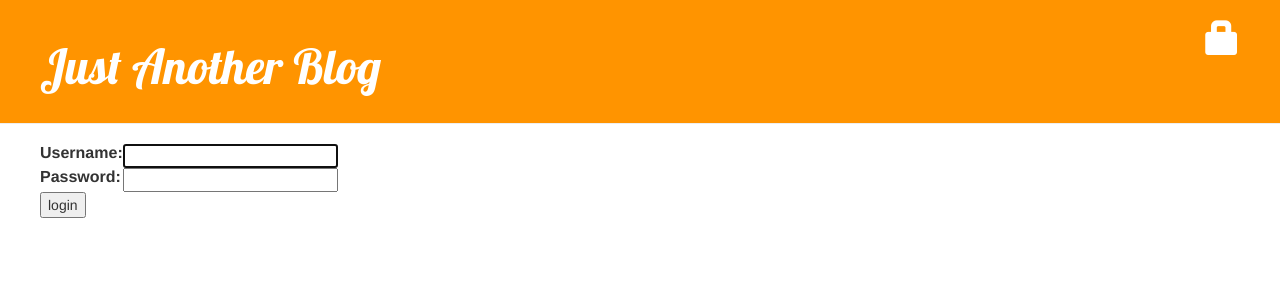
After one commit to mayankshekhar03/my-first-blog, a Django app: page /accounts/login/ in a window 1280 px wide. The commit adds this page. Shown: the top 300 px of the page. Run offline with Django 3.2, Linux system fonts and the light colour scheme; some libraries are stand-ins or nearby versions.

Commit message:
added user authentication

```diff
--- a/blog/templates/blog/base.html
+++ b/blog/templates/blog/base.html
@@ -10,10 +10,13 @@
 <body>
     <div class="page-header">
         {% if user.is_authenticated %}
+            <a href="{% url 'post_new' %}" class="top-menu"><span class="glyphicon glyphicon-plus"></span></a>
             <a href="{% url 'post_draft_list' %}" class="top-menu"><span class="glyphicon glyphicon-edit"></span></a>
-            <a href="{% url 'post_new' %}" class="top-menu"><span class="glyphicon glyphicon-plus"></span></a>
+            <p class="top-menu">Hello {{ user.username }} <small>(<a href="{% url 'logout' %}">Log out</a>)</small></p>
+        {% else %}
+            <a href="{% url 'login' %}" class="top-menu"><span class="glyphicon glyphicon-lock"></span></a>
         {% endif %}
-        <h1><a href="/">Mayank's Blog</a></h1>
+        <h1><a href="/">Just Another Blog</a></h1>
     </div>
     <div class="content container">
         <div class="row">
--- /dev/null
+++ b/blog/templates/registration/login.html
@@ -0,0 +1,24 @@
+{% extends "blog/base.html" %}
+
+{% block content %}
+    {% if form.errors %}
+        <p>Your username and password didn't match. Please try again.</p>
+    {% endif %}
+
+    <form method="post" action="{% url 'login' %}">
+    {% csrf_token %}
+        <table>
+        <tr>
+            <td>{{ form.username.label_tag }}</td>
+            <td>{{ form.username }}</td>
+        </tr>
+        <tr>
+            <td>{{ form.password.label_tag }}</td>
+            <td>{{ form.password }}</td>
+        </tr>
+        </table>
+
+        <input type="submit" value="login" />
+        <input type="hidden" name="next" value="{{ next }}" />
+    </form>
+{% endblock %}
--- a/blog/views.py
+++ b/blog/views.py
@@ -4,6 +4,7 @@ from django.utils import timezone
 from django.shortcuts import render, get_object_or_404
 from .forms import PostForm
 from django.shortcuts import redirect
+from django.contrib.auth.decorators import login_required
 
 def post_list(request):
     posts = Post.objects.filter(published_date__lte=timezone.now()).order_by('-published_date')
@@ -13,6 +14,7 @@ def post_detail(request, pk):
     post = get_object_or_404(Post, pk=pk)
     return render(request, 'blog/post_detail.html', {'post': post})
 
+@login_required
 def post_new(request):
     if request.method == "POST":
         form = PostForm(request.POST)
@@ -25,6 +27,7 @@ def post_new(request):
         form = PostForm()
     return render(request, 'blog/post_edit.html', {'form': form})
 
+@login_required
 def post_edit(request, pk):
     post = get_object_or_404(Post, pk=pk)
     if request.method == "POST":
@@ -38,6 +41,7 @@ def post_edit(request, pk):
         form = PostForm(instance=post)
     return render(request, 'blog/post_edit.html', {'form': form})
 
+@login_required
 def post_draft_list(request):
     posts = Post.objects.filter(published_date__isnull=True).order_by('created_date')
     return render(request, 'blog/post_draft_list.html', {'posts': posts})
@@ -47,6 +51,7 @@ def post_publish(request, pk):
     post.publish()
     return redirect('post_detail', pk=pk)
 
+@login_required
 def post_remove(request, pk):
     post = get_object_or_404(Post, pk=pk)
     post.delete()
--- a/mysite/settings.py
+++ b/mysite/settings.py
@@ -27,6 +27,7 @@ DEBUG = True
 
 ALLOWED_HOSTS = ['127.0.0.1', 'mayankshekhar03.pythonanywhere.com']
 
+LOGIN_REDIRECT_URL = '/'
 
 # Application definition
 
--- a/mysite/urls.py
+++ b/mysite/urls.py
@@ -16,7 +16,11 @@ Including another URLconf
 from django.conf.urls import include, url
 from django.contrib import admin
 
+from django.contrib.auth import views
+
 urlpatterns = [
     url(r'^admin/', admin.site.urls),
     url(r'', include('blog.urls')),
+    url(r'^accounts/logout/$', views.logout, name='logout', kwargs={'next_page': '/'}),
+    url(r'^accounts/login/$', views.login, name='login'),
 ]
```
